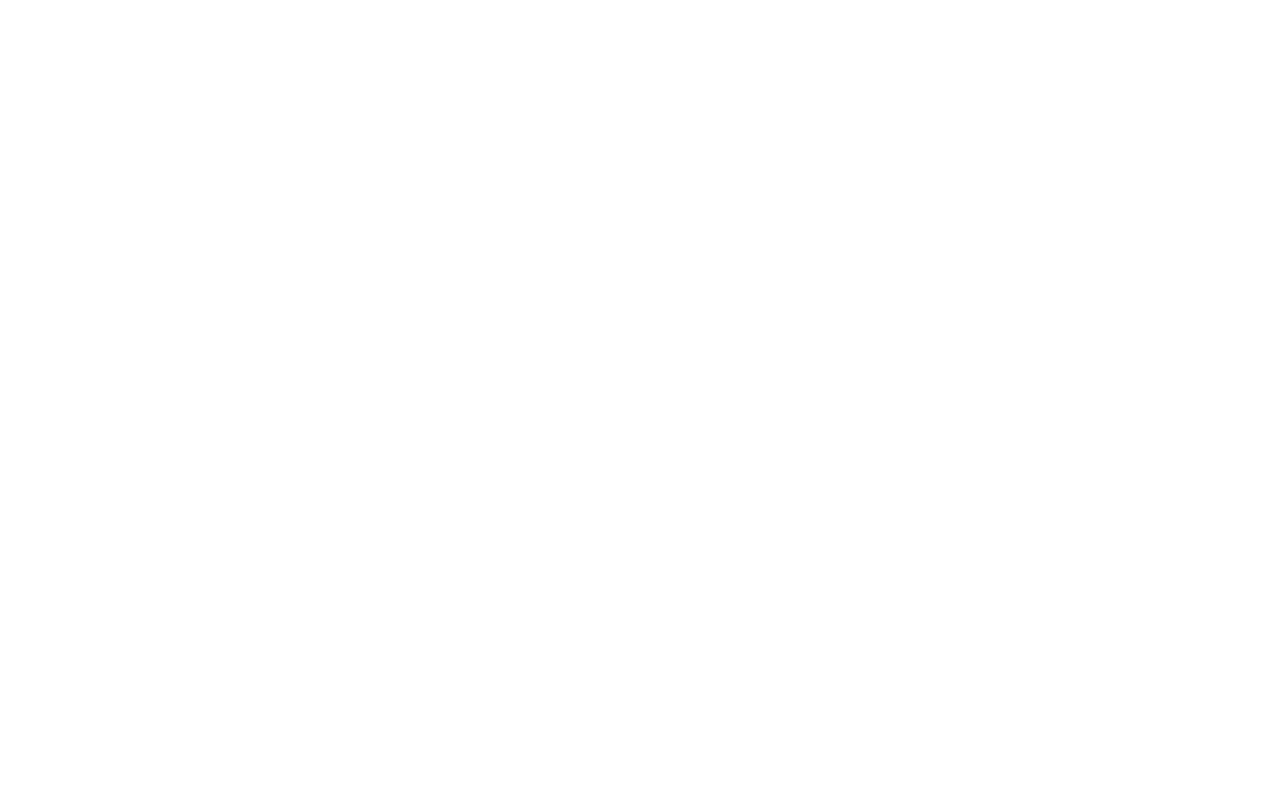
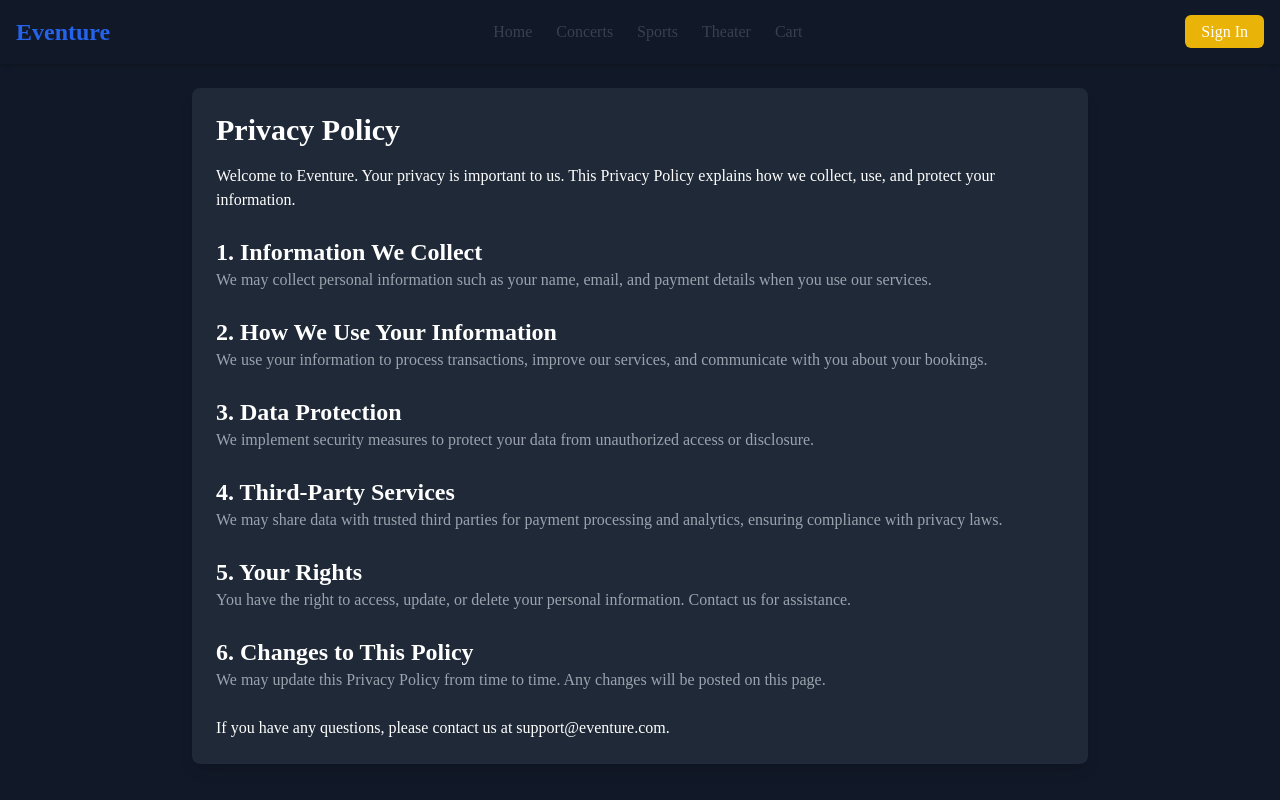
Before and after one commit to stephen447/TicketMasterReplica, a React (Create React App) app: page /privacy in a window 1280 px wide. Before the commit this address had no page. Shown: the top 800 px of the page. Built offline with nearby package versions, Linux system fonts and the light colour scheme.

Commit message:
privacy page and removing careers option from footer

```diff
--- a/src/App.tsx
+++ b/src/App.tsx
@@ -11,6 +11,7 @@
 import AboutUsPage from "./Pages/AboutUsPage";
 import SupportPage from "./Pages/SupportPage";
 import Terms from "./Pages/TermsPage";
+import PrivacyPage from "./Pages/PrivacyPage";
 
 export default function App() {
   const EXPIRATION_TIME = 60 * 1000; // 15 minutes in milliseconds
@@ -84,6 +85,7 @@
         <Route path="/about" element={<AboutUsPage />} />
         <Route path="/support" element={<SupportPage />} />
         <Route path="/terms" element={<Terms />} />
+        <Route path="/privacy" element={<PrivacyPage />} />
       </Routes>
     </BrowserRouter>
   );
--- a/src/Components/Footer.tsx
+++ b/src/Components/Footer.tsx
@@ -66,14 +66,6 @@
               </li>
               <li>
                 <a
-                  href="/careers"
-                  className="text-gray-400 hover:text-white transition"
-                >
-                  Careers
-                </a>
-              </li>
-              <li>
-                <a
                   href="/terms"
                   className="text-gray-400 hover:text-white transition"
                 >
@@ -129,10 +121,7 @@
             >
               Privacy
             </a>
-            <a
-              href="/cookies"
-              className="text-gray-400 hover:text-white text-sm"
-            >
+            <a href="/" className="text-gray-400 hover:text-white text-sm">
               Cookies
             </a>
           </div>
--- /dev/null
+++ b/src/Pages/PrivacyPage.tsx
@@ -0,0 +1,70 @@
+import Header from "../Components/Header";
+import Footer from "../Components/Footer";
+
+export default function PrivacyPage() {
+  return (
+    <div className="min-h-screen bg-gray-900">
+      <Header />
+      <div className="container mx-auto p-6 text-white">
+        <div className="max-w-4xl mx-auto bg-gray-800 p-6 rounded-lg shadow-lg">
+          <h1 className="text-3xl font-bold mb-4">Privacy Policy</h1>
+          <p className="mb-4">
+            Welcome to Eventure. Your privacy is important to us. This Privacy
+            Policy explains how we collect, use, and protect your information.
+          </p>
+
+          <h2 className="text-2xl font-semibold mt-6">
+            1. Information We Collect
+          </h2>
+          <p className="text-gray-400 mb-4">
+            We may collect personal information such as your name, email, and
+            payment details when you use our services.
+          </p>
+
+          <h2 className="text-2xl font-semibold mt-6">
+            2. How We Use Your Information
+          </h2>
+          <p className="text-gray-400 mb-4">
+            We use your information to process transactions, improve our
+            services, and communicate with you about your bookings.
+          </p>
+
+          <h2 className="text-2xl font-semibold mt-6">3. Data Protection</h2>
+          <p className="text-gray-400 mb-4">
+            We implement security measures to protect your data from
+            unauthorized access or disclosure.
+          </p>
+
+          <h2 className="text-2xl font-semibold mt-6">
+            4. Third-Party Services
+          </h2>
+          <p className="text-gray-400 mb-4">
+            We may share data with trusted third parties for payment processing
+            and analytics, ensuring compliance with privacy laws.
+          </p>
+
+          <h2 className="text-2xl font-semibold mt-6">5. Your Rights</h2>
+          <p className="text-gray-400 mb-4">
+            You have the right to access, update, or delete your personal
+            information. Contact us for assistance.
+          </p>
+
+          <h2 className="text-2xl font-semibold mt-6">
+            6. Changes to This Policy
+          </h2>
+          <p className="text-gray-400 mb-4">
+            We may update this Privacy Policy from time to time. Any changes
+            will be posted on this page.
+          </p>
+
+          <p className="mt-6">
+            If you have any questions, please contact us at
+            support@eventure.com.
+          </p>
+        </div>
+      </div>
+
+      <Footer />
+    </div>
+  );
+}
```
